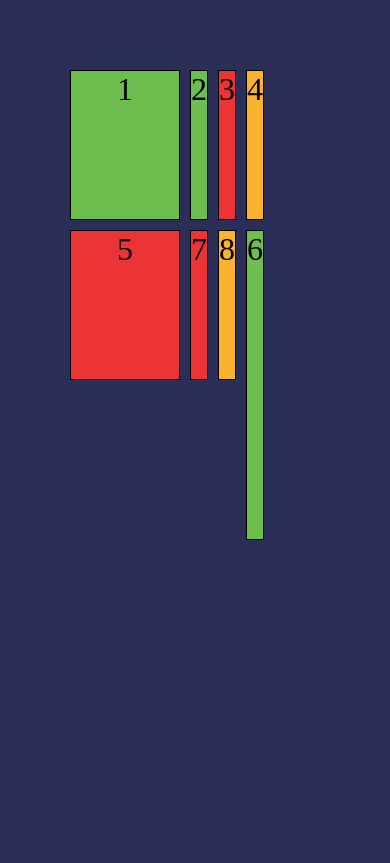
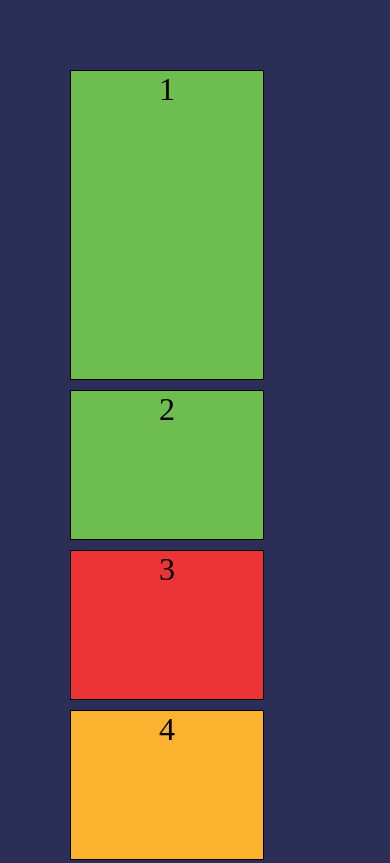
Before and after one commit to Abdulqadir75434/Grid-layout, a plain HTML site: page index.html in a window 390 px wide. Shown: the top 863 px of the page. Drawn offline with Linux system fonts and the light colour scheme.

Commit message:
commit 6

```diff
--- a/styel.css
+++ b/styel.css
@@ -48,14 +48,16 @@ body{
 @media(max-width:900px){
     .grid-container{
         grid-template-columns: 1fr 1fr;
-        grid-template-rows: repeat(4, 150px);
+        grid-template-rows: repeat(5, 150px);
     }
 
     #children-1{
-    grid-row: auto;
-    grid-column: auto;
+    grid-row: 1/3;
     }
     #children-2{
+        grid-column: auto;
+    }
+    #children-6{
         grid-column: auto;
         grid-row: auto;
     }
@@ -63,6 +65,10 @@ body{
     @media(max-width:600px){
         .grid-container{
         grid-template-columns: 1fr;
-        grid-template-rows: repeat(8, 150px);
+        grid-template-rows: repeat(9, 150px);
+        }
+        .children-1{
+            grid-column: 1/3;
+            grid-row: auto;
         }
     }
```
